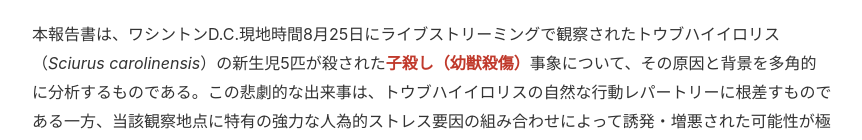
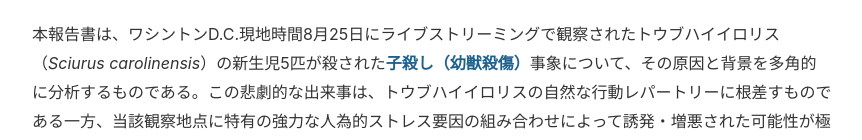
Before and after one commit to fuwaffuwanokedama/dc-squirrel-tragedy-report, a plain HTML site: page index.html in a window 1280 px wide. Shown: the part 500-640 px from the top of the page, without its empty margins (208-1070 px from the left). Drawn offline with Linux system fonts and the light colour scheme.

Commit message:
Update index.html

```diff
--- a/index.html
+++ b/index.html
@@ -55,7 +55,8 @@
             margin-bottom: 0.5em;
         }
         strong {
-            color: #c0392b;
+            /* 赤色からダークブルーに変更 */
+            color: #1f618d;
         }
         a {
             color: #2980b9;
```
